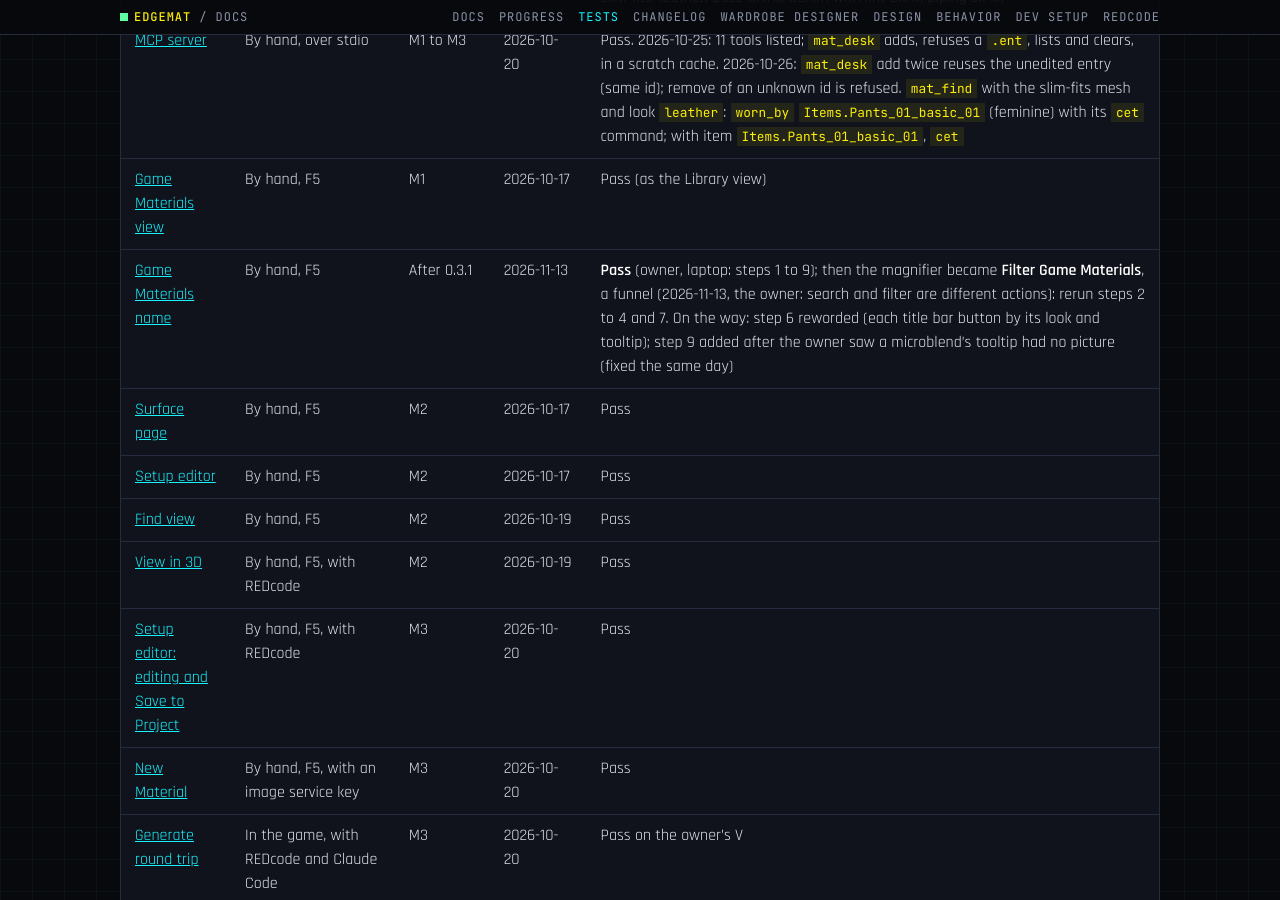
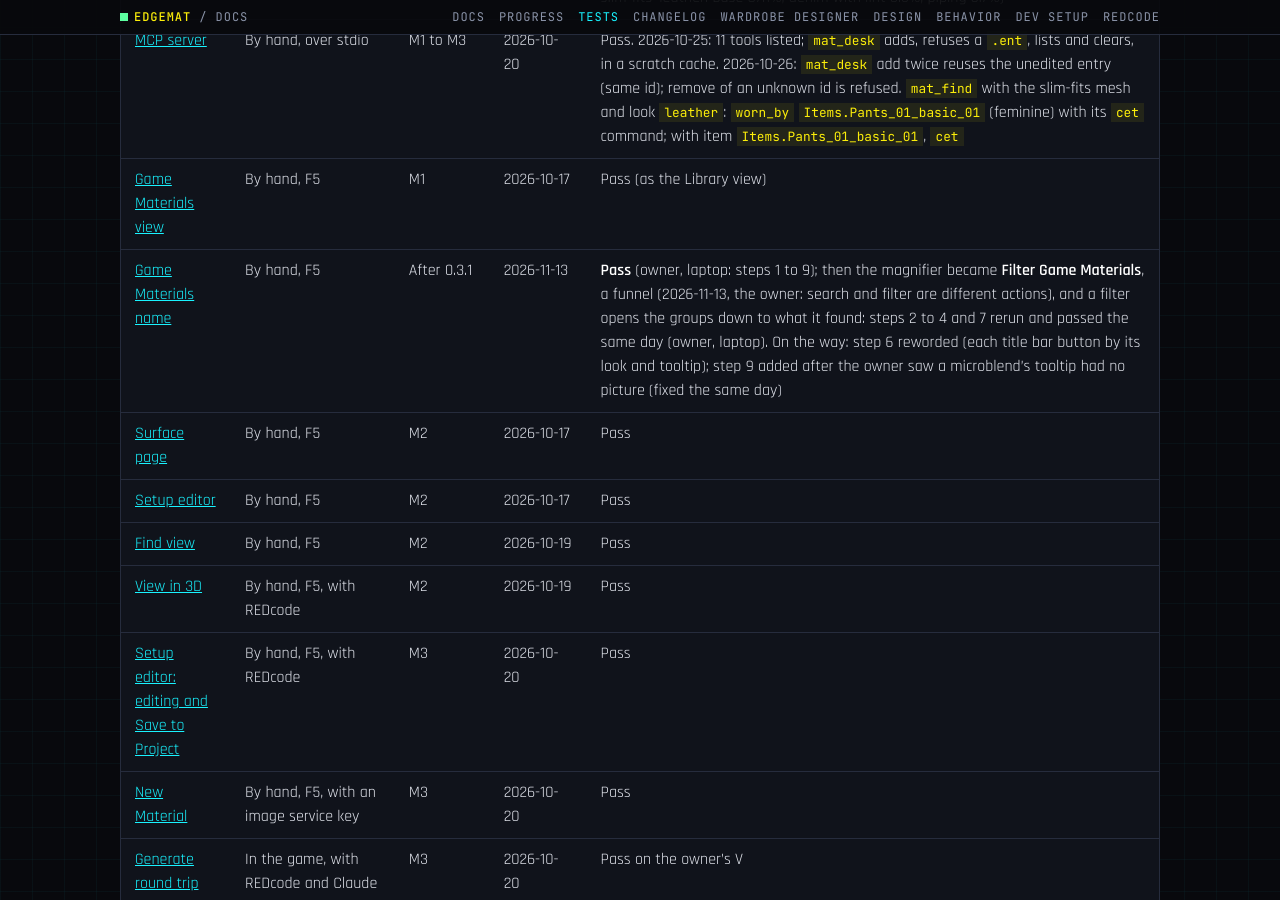
Before and after one commit to Edgemodders/EDGEmat, a Jekyll site: the page built from docs/testing.md, in a window 1280 px wide and 900 px high, scrolled down 709 px. Built offline with Jekyll 4.4.1, drawn with Linux system fonts in a browser that asks for light colours; our own code applies the rules of GitHub Pages for plain Markdown files; some of the changed text lies outside the part shown.

Commit message:
Tests: Game Materials name steps 2 to 4 and 7 passed again with Filter Game Materials
Co-Authored-By: Claude Opus 5.5 <noreply@anthropic.com>

```diff
--- a/docs/testing.md
+++ b/docs/testing.md
@@ -13,7 +13,7 @@ Last updated 2026-10-26.
 | [Smoke test](#smoke-test-the-library-against-the-game) | Automated, needs the game | M1 to M3 | 2026-10-26 | Pass, with the Desk's six checks (entries, variations, the move from the old Desk), and the items that wear a mesh look (2026-10-26: the slim-fits' leather look, `Items.Pants_01_basic_01`; index in 11 s), and microblends in the color map (the slim-fits' leather: base 87.1%, denim with lint 0.5%, piping 6.7%) |
 | [MCP server](#mcp-server) | By hand, over stdio | M1 to M3 | 2026-10-20 | Pass. 2026-10-25: 11 tools listed; `mat_desk` adds, refuses a `.ent`, lists and clears, in a scratch cache. 2026-10-26: `mat_desk` add twice reuses the unedited entry (same id); remove of an unknown id is refused. `mat_find` with the slim-fits mesh and look `leather`: `worn_by` `Items.Pants_01_basic_01` (feminine) with its `cet` command; with item `Items.Pants_01_basic_01`, `cet` |
 | [Game Materials view](#game-materials-view-in-vs-code) | By hand, F5 | M1 | 2026-10-17 | Pass (as the Library view) |
-| [Game Materials name](#game-materials-name) | By hand, F5 | After 0.3.1 | 2026-11-13 | **Pass** (owner, laptop: steps 1 to 9); then the magnifier became **Filter Game Materials**, a funnel (2026-11-13, the owner: search and filter are different actions): rerun steps 2 to 4 and 7. On the way: step 6 reworded (each title bar button by its look and tooltip); step 9 added after the owner saw a microblend's tooltip had no picture (fixed the same day) |
+| [Game Materials name](#game-materials-name) | By hand, F5 | After 0.3.1 | 2026-11-13 | **Pass** (owner, laptop: steps 1 to 9); then the magnifier became **Filter Game Materials**, a funnel (2026-11-13, the owner: search and filter are different actions), and a filter opens the groups down to what it found: steps 2 to 4 and 7 rerun and passed the same day (owner, laptop). On the way: step 6 reworded (each title bar button by its look and tooltip); step 9 added after the owner saw a microblend's tooltip had no picture (fixed the same day) |
 | [Surface page](#surface-page) | By hand, F5 | M2 | 2026-10-17 | Pass |
 | [Setup editor](#setup-editor) | By hand, F5 | M2 | 2026-10-17 | Pass |
 | [Find view](#find-view) | By hand, F5 | M2 | 2026-10-19 | Pass |
@@ -116,7 +116,7 @@ Added 2026-11-06 (EDGEmat #8): the Library view is now Game Materials. Step 8 ad
 |---|---|---|
 | 1 | Click EDGEmat's icon in the activity bar (left edge) | The views are **DESK**, **GAME MATERIALS** and **FIND**, in that order. None is called Library. Your open and folded views are as you left them |
 | 2 | Hover the **GAME MATERIALS** header, then hold the pointer over its funnel icon and its refresh icon | Their tooltips say **Filter Game Materials** and **Rebuild Game Materials** |
-| 3 | Fold **Surfaces** and **Microblends** first (click their arrows). Then press the funnel, type `leather`, press Enter | The box is titled **Filter Game Materials**; the view shows 7 surfaces, unfolded down to each one: **Surfaces**, the categories that hold a match, and **Microblends** if one matches. Clear the filter: your folding is as before. 2026-11-13: only the folded group showed (the owner); fixed the same day |
+| 3 | Fold **Surfaces** and **Microblends** first (click their arrows). Then press the funnel, type `leather`, press Enter | The box is titled **Filter Game Materials**; the view shows 7 surfaces, unfolded down to each one: **Surfaces**, the categories that hold a match, and **Microblends** if one matches. Clear the filter: your folding is as before. 2026-11-13: only the folded group showed (the owner); fixed and passed the same day |
 | 4 | Press the funnel again, type `zzzz`, press Enter | The view says **Nothing in Game Materials matches your filter**, with a **Clear Filter** button. Press it: the full list returns |
 | 5 | Press the refresh icon (**Rebuild Game Materials**), then the view's **...** menu › **Show Log** | The view shows progress. The log (Output › EDGEmat) has a line `Game Materials built in ...` |
 | 6 | Hover the **GAME MATERIALS** header again. Its title bar has, from left to right: a sparkle (tooltip **New Material...**), a page with an arrow pointing into it (tooltip **Open Setup...**), the funnel, the refresh icon, and three dots at the right end (tooltip **More Actions...**). (a) Press the sparkle. (b) Go back to EDGEmat's view, press the page with the arrow. (c) Press the three dots | (a) A **New Material** tab opens; close it. (b) A box titled **Open Setup** at the top of the window, with **From the game...** and **A file on disk...**; press Esc. (c) A menu with **Set Game Folder**, **Show Log** and **Connect an Assistant (MCP)...**; press Esc |
```
Also changed, not shown: docs/progress.md (+1 -1 lines).
